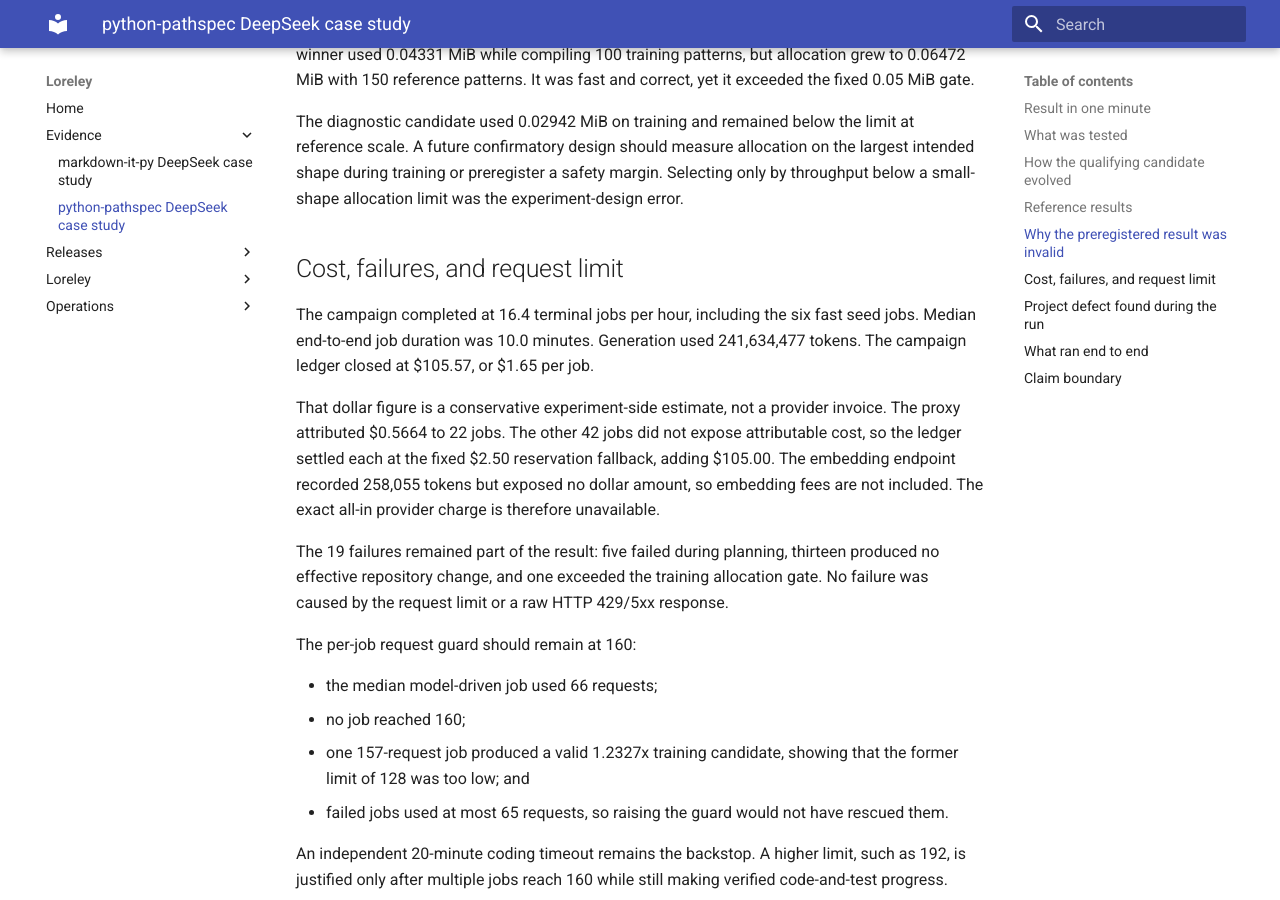
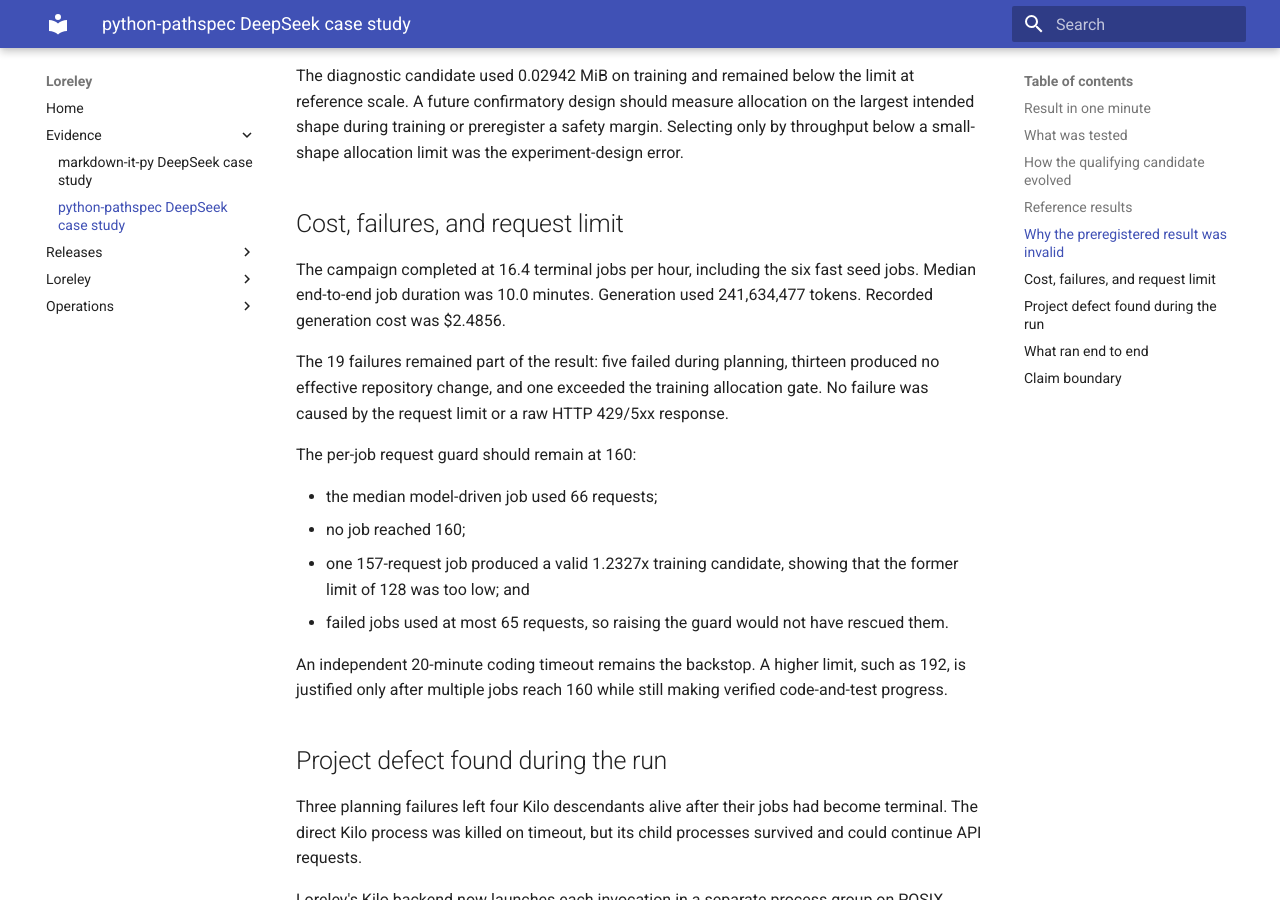
Before and after one commit to NeapolitanIcecream/loreley, an MkDocs documentation site: the page built from docs/research/2026-08-03-pathspec-deepseek-case-study.md, in a window 1280 px wide and 900 px high, scrolled down 3545 px. Built offline with MkDocs 1.6.1 and Material for MkDocs 9.7.7, drawn with Linux system fonts in a browser that asks for light colours; some of the changed text lies outside the part shown.

Commit message:
docs: correct pathspec generation cost

```diff
--- a/docs/research/2026-08-03-pathspec-deepseek-case-study.md
+++ b/docs/research/2026-08-03-pathspec-deepseek-case-study.md
@@ -32,8 +32,7 @@
 | Campaign wall time | 3.91 hours |
 | Generation usage | 241.63M tokens, 3,977 requests |
 | Embedding usage | 258,055 tokens |
-| Generation-cost ledger | **$105.57 total; $1.65 per job** |
-| Cost coverage | $0.57 directly observed; $105.00 fallback estimate |
+| Generation cost | **$2.4856** |
 
 The defensible statement is:
 
@@ -129,14 +128,7 @@
 
 The campaign completed at 16.4 terminal jobs per hour, including the six fast
 seed jobs. Median end-to-end job duration was 10.0 minutes. Generation used
-241,634,477 tokens. The campaign ledger closed at $105.57, or $1.65 per job.
-
-That dollar figure is a conservative experiment-side estimate, not a provider
-invoice. The proxy attributed $0.5664 to 22 jobs. The other 42 jobs did not
-expose attributable cost, so the ledger settled each at the fixed $2.50
-reservation fallback, adding $105.00. The embedding endpoint recorded 258,055
-tokens but exposed no dollar amount, so embedding fees are not included. The
-exact all-in provider charge is therefore unavailable.
+241,634,477 tokens. Recorded generation cost was $2.4856.
 
 The 19 failures remained part of the result: five failed during planning,
 thirteen produced no effective repository change, and one exceeded the
```
